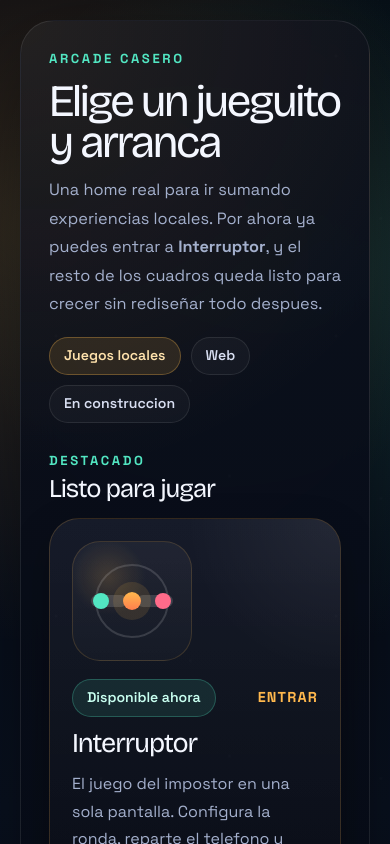
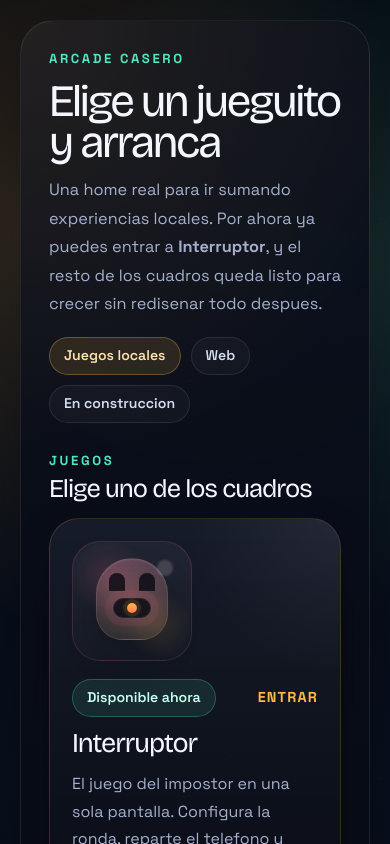
Before and after one commit to srodriguez-lefebre/Web-game, a Next.js app: page / in a window 390 px wide. Shown: the top 844 px of the page. Built offline with nearby package versions, Linux system fonts and the light colour scheme.

Commit message:
fix: improve game navigation and mobile flow

```diff
--- a/app/globals.css
+++ b/app/globals.css
@@ -307,70 +307,97 @@ a {
   width: 120px;
   height: 120px;
   border-radius: 28px;
-  border: 1px solid rgba(255, 184, 77, 0.16);
+  border: 1px solid rgba(255, 107, 138, 0.16);
   background:
-    radial-gradient(circle at 30% 30%, rgba(255, 184, 77, 0.16), transparent 32%),
+    radial-gradient(circle at 30% 30%, rgba(255, 107, 138, 0.16), transparent 32%),
+    radial-gradient(circle at 72% 70%, rgba(255, 184, 77, 0.14), transparent 28%),
     linear-gradient(180deg, rgba(255, 255, 255, 0.05), rgba(255, 255, 255, 0.02));
 }
 
-.hub-logo__ring,
-.hub-logo__core,
-.hub-logo__switch {
+.hub-logo__halo,
+.hub-logo__mask,
+.hub-logo__eye,
+.hub-logo__shine {
   position: absolute;
 }
 
-.hub-logo__ring {
-  inset: 22px;
-  border: 2px solid rgba(255, 255, 255, 0.14);
-  border-radius: 999px;
+.hub-logo__halo {
+  inset: 18px;
+  border-radius: 26px;
+  background:
+    radial-gradient(circle at 50% 50%, rgba(255, 107, 138, 0.14), transparent 58%),
+    radial-gradient(circle at 50% 50%, rgba(255, 184, 77, 0.08), transparent 72%);
+  filter: blur(2px);
 }
 
-.hub-logo__core {
+.hub-logo__mask {
+  left: 50%;
+  bottom: 20px;
+  width: 72px;
+  height: 82px;
+  border-radius: 38px 38px 28px 28px;
+  background:
+    linear-gradient(180deg, rgba(255, 255, 255, 0.1), rgba(255, 255, 255, 0.03)),
+    linear-gradient(180deg, rgba(255, 107, 138, 0.2), rgba(255, 184, 77, 0.08));
+  border: 1px solid rgba(255, 255, 255, 0.09);
+  transform: translateX(-50%);
+  box-shadow:
+    inset 0 1px 0 rgba(255, 255, 255, 0.08),
+    0 18px 32px rgba(0, 0, 0, 0.22);
+}
+
+.hub-logo__mask::before,
+.hub-logo__mask::after {
+  content: "";
+  position: absolute;
+  top: 14px;
+  width: 16px;
+  height: 18px;
+  border-radius: 999px 999px 12px 12px;
+  background: rgba(4, 7, 16, 0.78);
+}
+
+.hub-logo__mask::before {
+  left: 12px;
+}
+
+.hub-logo__mask::after {
+  right: 12px;
+}
+
+.hub-logo__eye {
+  top: 56px;
+  left: 50%;
+  width: 38px;
+  height: 20px;
+  border-radius: 999px;
+  background: rgba(4, 7, 16, 0.78);
+  border: 1px solid rgba(255, 255, 255, 0.08);
+  transform: translateX(-50%);
+  box-shadow: 0 0 0 8px rgba(255, 107, 138, 0.08);
+}
+
+.hub-logo__eye::after {
+  content: "";
   top: 50%;
   left: 50%;
-  width: 18px;
-  height: 18px;
+  position: absolute;
+  width: 10px;
+  height: 10px;
   border-radius: 999px;
   background: linear-gradient(180deg, var(--accent), #ff7f4d);
+  box-shadow: 0 0 0 4px rgba(255, 184, 77, 0.12);
   transform: translate(-50%, -50%);
-  box-shadow: 0 0 0 10px rgba(255, 184, 77, 0.12);
 }
 
-.hub-logo__switch {
-  top: 50%;
-  width: 36px;
-  height: 12px;
-  border-radius: 999px;
-  background: rgba(255, 255, 255, 0.14);
-  transform: translateY(-50%);
-}
-
-.hub-logo__switch::after {
-  content: "";
-  position: absolute;
-  top: 50%;
+.hub-logo__shine {
+  top: 18px;
+  right: 18px;
   width: 16px;
   height: 16px;
   border-radius: 999px;
-  background: var(--accent-2);
-  transform: translateY(-50%);
-}
-
-.hub-logo__switch--left {
-  left: 18px;
-}
-
-.hub-logo__switch--left::after {
-  left: 2px;
-}
-
-.hub-logo__switch--right {
-  right: 18px;
-}
-
-.hub-logo__switch--right::after {
-  right: 2px;
-  background: var(--accent-3);
+  background: rgba(255, 255, 255, 0.16);
+  filter: blur(1px);
 }
 
 .hub-card__mini-logo {
@@ -415,6 +442,13 @@ a {
   padding-bottom: 18px;
 }
 
+.game-shell__topline {
+  display: flex;
+  align-items: center;
+  justify-content: space-between;
+  gap: 12px;
+}
+
 .game-shell__eyebrow {
   margin: 0;
   color: var(--accent-2);
@@ -428,7 +462,6 @@ a {
   display: inline-flex;
   align-items: center;
   width: fit-content;
-  margin-bottom: 12px;
   padding: 10px 14px;
   border: 1px solid var(--line);
   border-radius: 999px;
@@ -1155,7 +1188,7 @@ a {
   }
 
   .hub-grid {
-    grid-template-columns: repeat(2, minmax(0, 1fr));
+    grid-template-columns: repeat(3, minmax(0, 1fr));
   }
 
   .game-shell__subtitle {
--- a/app/layout.tsx
+++ b/app/layout.tsx
@@ -1,4 +1,4 @@
-import type { Metadata } from "next";
+import type { Metadata, Viewport } from "next";
 import { Bricolage_Grotesque, Space_Grotesk } from "next/font/google";
 
 import "./globals.css";
@@ -21,6 +21,13 @@ export const metadata: Metadata = {
   description: "Coleccion de jueguitos web para jugar en local desde una misma pantalla.",
 };
 
+export const viewport: Viewport = {
+  width: "device-width",
+  initialScale: 1,
+  maximumScale: 1,
+  viewportFit: "cover",
+};
+
 export default function RootLayout({
   children,
 }: Readonly<{
--- a/components/game/game-client.tsx
+++ b/components/game/game-client.tsx
@@ -15,6 +15,7 @@ import type { GamePlayerInput, GameState, VisibleRoleData } from "@/lib/game/typ
 
 export function GameClient() {
   const [state, dispatch] = useReducer(gameReducer, undefined, createInitialGameState);
+  const [storageLoaded, setStorageLoaded] = useState(false);
   const storageReadyRef = useRef(false);
   const skipNextSaveRef = useRef(true);
 
@@ -24,6 +25,7 @@ export function GameClient() {
 
   useEffect(() => {
     const savedState = loadGameState();
+    let frameId = 0;
 
     if (savedState) {
       dispatch({
@@ -33,10 +35,16 @@ export function GameClient() {
     }
 
     storageReadyRef.current = true;
+
+    frameId = window.requestAnimationFrame(() => {
+      setStorageLoaded(true);
+    });
+
+    return () => window.cancelAnimationFrame(frameId);
   }, []);
 
   useEffect(() => {
-    if (!storageReadyRef.current) {
+    if (!storageReadyRef.current || !storageLoaded) {
       return;
     }
 
@@ -46,7 +54,7 @@ export function GameClient() {
     }
 
     saveGameState(state);
-  }, [state]);
+  }, [state, storageLoaded]);
 
   const setPlayers = (players: GamePlayerInput[]) => {
     dispatch({
@@ -94,6 +102,30 @@ export function GameClient() {
       ? "Una sola pantalla por turno. Configura la mesa, reparte el dispositivo y prepara una ronda corta de conversacion."
       : "Todo se juega desde un solo dispositivo: revelar, hablar hasta que termine el tiempo y descubrir a los impostores.";
 
+  if (!storageLoaded) {
+    return (
+      <GameShell
+        eyebrow="Pass & play en espanol"
+        title="Interruptor"
+        subtitle="Recuperando la partida guardada para que no pierdas el estado al volver."
+        backHref="/"
+        backLabel="Volver al home"
+      >
+        <section className="game-panel">
+          <div className="game-panel__inner">
+            <header className="game-panel__header">
+              <p className="game-panel__eyebrow">Cargando</p>
+              <h2 className="game-panel__title">Recuperando partida</h2>
+              <p className="game-panel__copy">
+                Espera un instante mientras volvemos a cargar el estado guardado.
+              </p>
+            </header>
+          </div>
+        </section>
+      </GameShell>
+    );
+  }
+
   return (
     <GameShell
       eyebrow="Pass & play en espanol"
@@ -102,7 +134,7 @@ export function GameClient() {
       phase={getPhaseLabel(state.phase)}
       status={roundSummary.currentPlayerName ?? roundSummary.nextAction}
       backHref="/"
-      backLabel="Volver al arcade"
+      backLabel="Volver al home"
     >
       {state.lastError ? <ErrorStage message={state.lastError} /> : null}
 
--- a/components/game/game-shell.tsx
+++ b/components/game/game-shell.tsx
@@ -34,19 +34,22 @@ export function GameShell({
     <main className="game-shell">
       <section className="game-shell__surface">
         <header className="game-shell__topbar">
-          <div>
+          <div className="game-shell__topline">
             {backHref ? (
               <Link href={backHref} className="game-shell__backlink">
                 {backLabel}
               </Link>
             ) : null}
             <p className="game-shell__eyebrow">{eyebrow}</p>
+          </div>
+
+          <div>
             <div className="game-shell__title-row">
               <h1 className="game-shell__title">{title}</h1>
             </div>
+
+            <p className="game-shell__subtitle">{subtitle}</p>
           </div>
-
-          <p className="game-shell__subtitle">{subtitle}</p>
         </header>
 
         <div className="game-shell__status">
--- a/components/game/reveal-panel.tsx
+++ b/components/game/reveal-panel.tsx
@@ -71,6 +71,8 @@ export function RevealPanel({
           </p>
         </div>
 
+        {children ? <div className="game-panel__actions">{children}</div> : null}
+
         <ul className="setup-card__list">
           {instructions.map((instruction) => (
             <li key={instruction}>{instruction}</li>
@@ -78,8 +80,6 @@ export function RevealPanel({
         </ul>
 
         {warning ? <p className="game-panel__copy">{warning}</p> : null}
-
-        {children ? <div className="game-panel__actions">{children}</div> : null}
       </div>
     </section>
   );
--- a/components/home/game-hub.tsx
+++ b/components/home/game-hub.tsx
@@ -43,7 +43,7 @@ export function GameHub() {
             <p className="hub-hero__subtitle">
               Una home real para ir sumando experiencias locales. Por ahora ya puedes entrar a
               <strong> Interruptor</strong>, y el resto de los cuadros queda listo para crecer sin
-              rediseñar todo despues.
+              redisenar todo despues.
             </p>
           </div>
 
@@ -57,20 +57,21 @@ export function GameHub() {
         <section className="hub-section">
           <div className="hub-section__header">
             <div>
-              <p className="hub-section__eyebrow">Destacado</p>
-              <h2 className="hub-section__title">Listo para jugar</h2>
+              <p className="hub-section__eyebrow">Juegos</p>
+              <h2 className="hub-section__title">Elige uno de los cuadros</h2>
             </div>
           </div>
 
+          <div className="hub-grid">
             <Link href={featuredGame.href} className="hub-card hub-card--featured">
               <div className="hub-card__glow" />
 
               <div className="hub-card__content">
                 <div className="hub-logo" aria-hidden="true">
-                <span className="hub-logo__ring" />
-                <span className="hub-logo__switch hub-logo__switch--left" />
-                <span className="hub-logo__switch hub-logo__switch--right" />
-                <span className="hub-logo__core" />
+                  <span className="hub-logo__halo" />
+                  <span className="hub-logo__mask" />
+                  <span className="hub-logo__eye" />
+                  <span className="hub-logo__shine" />
                 </div>
 
                 <div className="hub-card__copy">
@@ -92,17 +93,7 @@ export function GameHub() {
                 </div>
               </div>
             </Link>
-        </section>
 
-        <section className="hub-section">
-          <div className="hub-section__header">
-            <div>
-              <p className="hub-section__eyebrow">Catalogo</p>
-              <h2 className="hub-section__title">Mas juegos en camino</h2>
-            </div>
-          </div>
-
-          <div className="hub-grid">
             {otherGames.map((game) => (
               <article key={game.id} className="hub-card hub-card--disabled">
                 <div className="hub-card__content">
```
Lines whose indentation alone changed are shown as unchanged.
